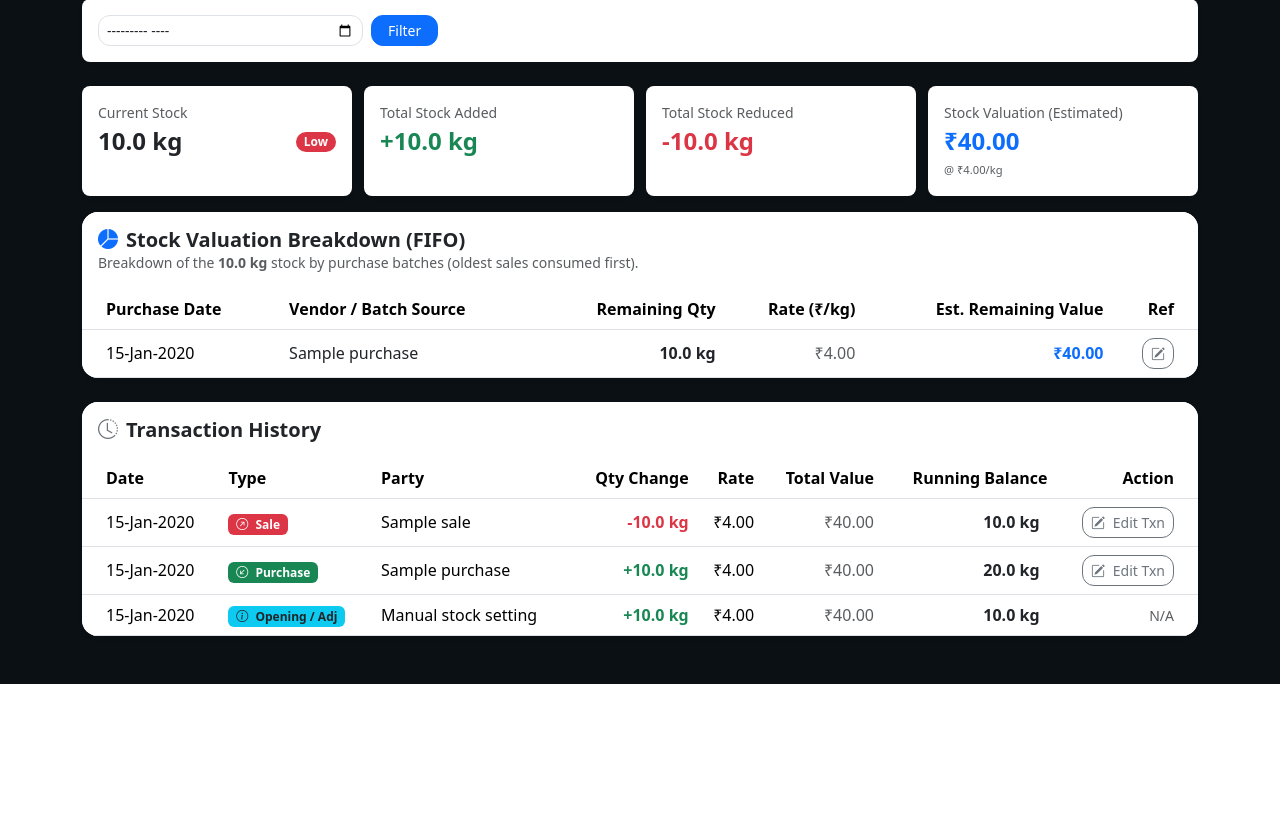
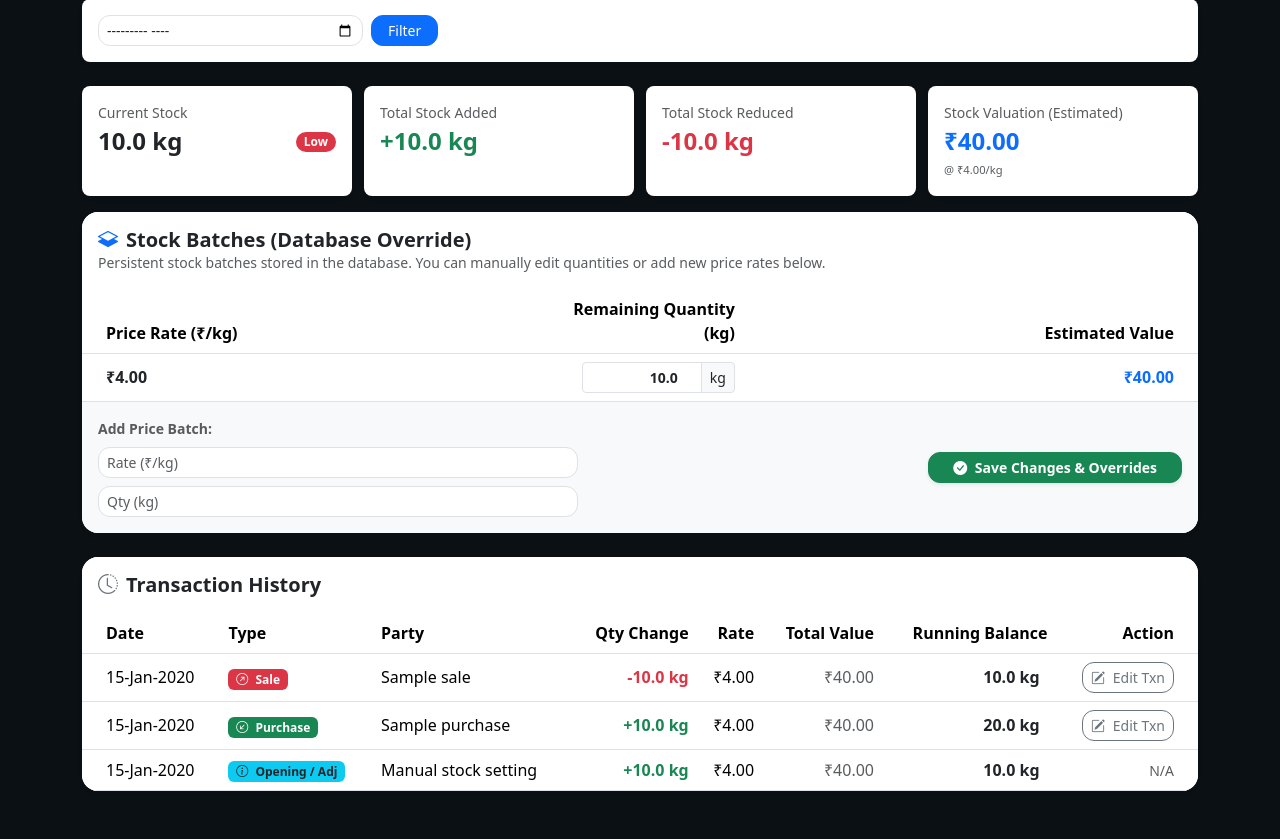
Before and after one commit to yash755/mayachem, a Flask app: page /product/1/ledger in a window 1280 px wide. Shown: the part 191-1030 px from the top of the page. Before the commit the page ends 875 px from the top, so only its background shows below. Run offline with Flask 3, Linux system fonts and the light colour scheme; the visitor is signed in with stand-in values (Sample User, id 1); tables that the repository leaves empty hold one stand-in row (values such as "Sample post"); some libraries are stand-ins or nearby versions.

Commit message:
feat: migrate from dynamic FIFO to persistent DB stock batches with override support

```diff
--- a/app.py
+++ b/app.py
@@ -76,6 +76,18 @@ def create_app(test_config: Optional[dict] = None) -> Flask:
                 db.session.add(ExpenseCategory(name=cat_name))
             db.session.commit()
 
+        # Seed ProductBatch for existing products if ProductBatch is empty
+        if ProductBatch.query.count() == 0:
+            for p in Product.query.all():
+                if p.current_stock_kg != 0:
+                    batch = ProductBatch(
+                        product_id=p.id,
+                        rate=p.valuation_rate or 0.0,
+                        quantity_kg=p.current_stock_kg
+                    )
+                    db.session.add(batch)
+            db.session.commit()
+
     register_routes(app)
     register_cli(app)
 
@@ -386,6 +398,38 @@ class Product(db.Model):
 
     def __repr__(self) -> str:
         return f"<Product {self.name} {self.current_stock_kg}kg>"
+
+class ProductBatch(db.Model):
+    id = db.Column(db.Integer, primary_key=True)
+    product_id = db.Column(db.Integer, db.ForeignKey("product.id"), nullable=False)
+    rate = db.Column(db.Float, nullable=False, default=0.0)
+    quantity_kg = db.Column(db.Float, nullable=False, default=0.0)
+
+    product = db.relationship("Product", backref=db.backref("batches", cascade="all, delete-orphan"))
+
+    def __repr__(self) -> str:
+        return f"<ProductBatch product={self.product_id} rate={self.rate} qty={self.quantity_kg}>"
+
+def adjust_batch_stock(product_id, rate, amount):
+    """
+    Adjusts the stock of a specific product batch (rate-based).
+    If the batch doesn't exist, it creates a new one.
+    """
+    rate = round(float(rate or 0.0), 4)
+    batch = ProductBatch.query.filter_by(product_id=product_id, rate=rate).first()
+    if not batch:
+        batch = ProductBatch(product_id=product_id, rate=rate, quantity_kg=0.0)
+        db.session.add(batch)
+    batch.quantity_kg = round((batch.quantity_kg or 0.0) + amount, 2)
+
+def sync_product_total_stock(product_id):
+    """
+    Synchronizes a product's current_stock_kg to be the sum of all its batches.
+    """
+    prod = Product.query.get(product_id)
+    if prod:
+        total_stock = sum(b.quantity_kg for b in prod.batches)
+        prod.current_stock_kg = round(total_stock, 2)
 
 class Location(db.Model):
     id = db.Column(db.Integer, primary_key=True)
@@ -1810,6 +1854,8 @@ def register_routes(app: Flask) -> None:
                             prod = Product.query.get(old_item.product_id)
                             if prod:
                                 prod.change_stock(old_item.quantity_kg)
+                                adjust_batch_stock(old_item.product_id, old_item.cost_rate_per_kg or 0.0, old_item.quantity_kg)
+                                sync_product_total_stock(old_item.product_id)
 
                     SaleItem.query.filter_by(sale_id=sale.id).delete()
 
@@ -1916,6 +1962,8 @@ def register_routes(app: Flask) -> None:
                             prod = Product.query.get(item.product_id)
                             if prod:
                                 prod.change_stock(-qty_kg)
+                                adjust_batch_stock(item.product_id, item.cost_rate_per_kg or 0.0, -qty_kg)
+                                sync_product_total_stock(item.product_id)
 
                     sale.quantity_kg = total_qty
 
@@ -2006,6 +2054,8 @@ def register_routes(app: Flask) -> None:
                     prod = Product.query.get(item.product_id)
                     if prod:
                         prod.change_stock(item.quantity_kg)
+                        adjust_batch_stock(item.product_id, item.cost_rate_per_kg or 0.0, item.quantity_kg)
+                        sync_product_total_stock(item.product_id)
 
             db.session.delete(sale)
             commit_or_rollback()
@@ -2103,6 +2153,8 @@ def register_routes(app: Flask) -> None:
                             prod = Product.query.get(item.product_id)
                             if prod:
                                 prod.change_stock(qty)
+                                adjust_batch_stock(item.product_id, item.rate_per_kg or 0.0, qty)
+                                sync_product_total_stock(item.product_id)
 
                 # Add freight to subtotal
                 subtotal += freight
@@ -2182,6 +2234,8 @@ def register_routes(app: Flask) -> None:
                         prod = Product.query.get(old_item.product_id)
                         if prod:
                             prod.change_stock(-old_item.quantity_kg)
+                            adjust_batch_stock(old_item.product_id, old_item.rate_per_kg or 0.0, -old_item.quantity_kg)
+                            sync_product_total_stock(old_item.product_id)
 
                 PurchaseItem.query.filter_by(purchase_id=purchase.id).delete()
 
@@ -2216,6 +2270,8 @@ def register_routes(app: Flask) -> None:
                             prod = Product.query.get(new_item.product_id)
                             if prod:
                                 prod.change_stock(qty)
+                                adjust_batch_stock(new_item.product_id, new_item.rate_per_kg or 0.0, qty)
+                                sync_product_total_stock(new_item.product_id)
 
                 # Add freight
                 subtotal += purchase.freight
@@ -2268,6 +2324,8 @@ def register_routes(app: Flask) -> None:
                 prod = Product.query.get(item.product_id)
                 if prod:
                     prod.change_stock(-item.quantity_kg)
+                    adjust_batch_stock(item.product_id, item.rate_per_kg or 0.0, -item.quantity_kg)
+                    sync_product_total_stock(item.product_id)
 
         db.session.delete(purchase)
         db.session.commit()
@@ -2658,11 +2716,22 @@ def register_routes(app: Flask) -> None:
     @app.route("/product/<int:id>/edit", methods=["POST"])
     def edit_product(id):
         p = Product.query.get_or_404(id)
+
+        new_stock = float(request.form.get("current_stock") or 0)
+        new_val_rate = float(request.form.get("valuation_rate") or 0)
+
         p.name = request.form.get("name")
         p.min_stock_kg = float(request.form.get("min_stock") or 0)
-        p.current_stock_kg = float(request.form.get("current_stock") or 0)
-        p.valuation_rate = float(request.form.get("valuation_rate") or 0)
+        p.valuation_rate = new_val_rate
+
+        current_sum = sum(b.quantity_kg for b in p.batches)
+        diff = new_stock - current_sum
+        if diff != 0:
+            adjust_batch_stock(p.id, new_val_rate, diff)
+
+        sync_product_total_stock(p.id)
         db.session.commit()
+
         flash(f"Product {p.name} updated", "success")
         return redirect(url_for("products_list"))
 
@@ -2673,6 +2742,42 @@ def register_routes(app: Flask) -> None:
         db.session.commit()
         flash("Product deleted", "info")
         return redirect(url_for("products_list"))
+
+    @app.route("/product/<int:id>/batch/override", methods=["POST"])
+    def product_batch_override(id):
+        p = Product.query.get_or_404(id)
+        try:
+            batch_ids = request.form.getlist("batch_id[]")
+            quantities = request.form.getlist("quantity_kg[]")
+
+            for i in range(min(len(batch_ids), len(quantities))):
+                b_id = int(batch_ids[i])
+                q_val = float(quantities[i] or 0.0)
+                batch = ProductBatch.query.get(b_id)
+                if batch and batch.product_id == id:
+                    batch.quantity_kg = round(q_val, 2)
+
+            # Handle new custom batch
+            new_rate_str = request.form.get("new_rate")
+            new_qty_str = request.form.get("new_qty")
+            if new_rate_str and new_rate_str.strip() and new_qty_str and new_qty_str.strip():
+                rate_val = round(float(new_rate_str), 4)
+                qty_val = round(float(new_qty_str), 2)
+                existing = ProductBatch.query.filter_by(product_id=id, rate=rate_val).first()
+                if existing:
+                    existing.quantity_kg = qty_val
+                else:
+                    new_batch = ProductBatch(product_id=id, rate=rate_val, quantity_kg=qty_val)
+                    db.session.add(new_batch)
+
+            sync_product_total_stock(id)
+            db.session.commit()
+            flash("Stock batches and overall stock updated successfully", "success")
+        except Exception as exc:
+            db.session.rollback()
+            flash(f"Error updating batches: {exc}", "danger")
+
+        return redirect(url_for("product_stock_ledger", id=id))
 
     @app.route("/product/<int:id>/ledger")
     def product_stock_ledger(id):
@@ -2785,113 +2890,19 @@ def register_routes(app: Flask) -> None:
         display_stock = running_bal
         estimated_valuation = round(display_stock * (p.valuation_rate or 0.0), 2)
 
-        # FIFO stock batch breakdown as of end of this period
-        # Group purchases by rate, preserving their chronological order
-        from collections import defaultdict
-        purchases_by_rate = defaultdict(list)
-        for item, purchase in purchases_query:
-            if not filter_start or purchase.date < date(filter_yr + (1 if filter_mo == 12 else 0), 1 if filter_mo == 12 else filter_mo + 1, 1):
-                purchases_by_rate[item.rate_per_kg or 0.0].append({
-                    "date": purchase.date,
-                    "vendor": purchase.vendor_name,
-                    "qty": item.quantity_kg or 0.0,
-                    "rate": item.rate_per_kg or 0.0,
-                    "purchase_id": purchase.id
-                })
-
-        # Sort each rate's purchase batches chronologically (oldest first)
-        for r_val in purchases_by_rate:
-            purchases_by_rate[r_val].sort(key=lambda x: (x["date"], x["purchase_id"]))
-
-        # Group sales by CP (cost_rate_per_kg)
-        sales_by_rate = defaultdict(float)
-        for item, sale in sales_query:
-            if not filter_start or sale.date < date(filter_yr + (1 if filter_mo == 12 else 0), 1 if filter_mo == 12 else filter_mo + 1, 1):
-                sales_by_rate[item.cost_rate_per_kg or 0.0] += (item.quantity_kg or 0.0)
-
+        # Fetch batches from the database
+        db_batches = ProductBatch.query.filter_by(product_id=id).order_by(ProductBatch.rate.desc()).all()
         breakdown = []
-        for rate, batches in purchases_by_rate.items():
-            sales_to_consume = sales_by_rate.get(rate, 0.0)
-            for batch in batches:
-                p_qty = batch["qty"]
-                if sales_to_consume >= p_qty:
-                    sales_to_consume -= p_qty
-                else:
-                    remaining_qty = p_qty - sales_to_consume
-                    sales_to_consume = 0.0
-                    if remaining_qty > 0:
-                        breakdown.append({
-                            "date": batch["date"],
-                            "vendor": batch["vendor"],
-                            "remaining_qty": round(remaining_qty, 2),
-                            "rate": batch["rate"],
-                            "total_val": round(remaining_qty * batch["rate"], 2),
-                            "ref_url": url_for("edit_purchase", purchase_id=batch["purchase_id"]),
-                            "ref_text": f"Purchase #{batch['purchase_id']}"
-                        })
-
-        # Reconcile with display stock
-        total_breakdown_qty = sum(b["remaining_qty"] for b in breakdown)
-
-        if display_stock > total_breakdown_qty:
-            excess_qty = round(display_stock - total_breakdown_qty, 2)
+        for batch in db_batches:
             breakdown.append({
-                "date": None,
-                "vendor": "Opening Stock / Adjustment",
-                "remaining_qty": excess_qty,
-                "rate": p.valuation_rate or 0.0,
-                "total_val": round(excess_qty * (p.valuation_rate or 0.0), 2),
-                "ref_url": None,
-                "ref_text": "System Baseline"
+                "id": batch.id,
+                "remaining_qty": batch.quantity_kg,
+                "rate": batch.rate,
+                "total_val": round(batch.quantity_kg * batch.rate, 2)
             })
-        elif display_stock < total_breakdown_qty:
-            surplus = round(total_breakdown_qty - display_stock, 2)
-            # Trim the oldest batches first: sort ascending by date
-            breakdown.sort(key=lambda x: x["date"] or date(1900, 1, 1))
-            reconciled_breakdown = []
-            for b in breakdown:
-                if surplus > 0:
-                    if b["remaining_qty"] <= surplus:
-                        surplus = round(surplus - b["remaining_qty"], 2)
-                    else:
-                        b["remaining_qty"] = round(b["remaining_qty"] - surplus, 2)
-                        b["total_val"] = round(b["remaining_qty"] * b["rate"], 2)
-                        surplus = 0.0
-                        reconciled_breakdown.append(b)
-                else:
-                    reconciled_breakdown.append(b)
-            breakdown = reconciled_breakdown
-
-        # Consolidate breakdown entries of the same price/rate AND same vendor
-        consolidated = {}
-        for b in breakdown:
-            rate = b["rate"]
-            vendor = b["vendor"] or ""
-            key = (rate, vendor)
-            if key not in consolidated:
-                consolidated[key] = {
-                    "date": b["date"],
-                    "vendor": vendor,
-                    "remaining_qty": 0.0,
-                    "rate": rate,
-                    "total_val": 0.0,
-                    "ref_url": b["ref_url"],
-                    "ref_text": b["ref_text"]
-                }
-            consolidated[key]["remaining_qty"] += b["remaining_qty"]
-            consolidated[key]["total_val"] += b["total_val"]
-            if b["date"] and (consolidated[key]["date"] is None or b["date"] > consolidated[key]["date"]):
-                consolidated[key]["date"] = b["date"]
-                consolidated[key]["ref_url"] = b["ref_url"]
-                consolidated[key]["ref_text"] = b["ref_text"]
-
-        breakdown = list(consolidated.values())
-        for b in breakdown:
-            b["remaining_qty"] = round(b["remaining_qty"], 2)
-            b["total_val"] = round(b["total_val"], 2)
-
-        # Sort newest remaining batches first for layout display (opening stock goes to bottom)
-        breakdown.sort(key=lambda x: x["date"] or date(1900, 1, 1), reverse=True)
+
+        display_stock = running_bal if filter_start else p.current_stock_kg
+        estimated_valuation = sum(b["total_val"] for b in breakdown)
 
 
         return render_template(
--- a/templates/product_ledger.html
+++ b/templates/product_ledger.html
@@ -138,65 +138,45 @@
     </div>
 </div>
 
-<!-- FIFO Stock Batch Breakdown -->
+<!-- Stock Batches (Database Override) -->
 <div class="card shadow-sm border-0 rounded-4 overflow-hidden mb-4">
     <div class="card-header bg-white border-0 py-3">
-        <h5 class="mb-0 fw-bold text-dark"><i class="bi bi-pie-chart-fill me-2 text-primary"></i>Stock Valuation Breakdown (FIFO)</h5>
-        <p class="text-muted small mb-0">Breakdown of the <strong>{{ "%.1f"|format(display_stock) }} kg</strong> stock by purchase batches (oldest sales consumed first).</p>
+        <h5 class="mb-0 fw-bold text-dark"><i class="bi bi-layers-half me-2 text-primary"></i>Stock Batches (Database Override)</h5>
+        <p class="text-muted small mb-0">Persistent stock batches stored in the database. You can manually edit quantities or add new price rates below.</p>
     </div>
+    <form action="{{ url_for('product_batch_override', id=product.id) }}" method="POST" class="m-0">
         <div class="card-body p-0">
             <div class="table-responsive">
                 <table class="table align-middle mb-0">
                     <thead class="bg-light">
                         <tr>
-                        <th class="ps-4">Purchase Date</th>
-                        <th>Vendor / Batch Source</th>
-                        <th class="text-end">Remaining Qty</th>
-                        <th class="text-end">Rate (₹/kg)</th>
-                        <th class="text-end">Est. Remaining Value</th>
-                        <th class="text-end pe-4 d-print-none">Ref</th>
+                            <th class="ps-4">Price Rate (₹/kg)</th>
+                            <th class="text-end" style="width: 200px;">Remaining Quantity (kg)</th>
+                            <th class="text-end pe-4">Estimated Value</th>
                         </tr>
                     </thead>
                     <tbody>
                         {% for batch in stock_breakdown %}
                         <tr>
-                        <td class="ps-4">
-                            {% if batch.date %}
-                            {{ batch.date.strftime('%d-%b-%Y') }}
-                            {% else %}
-                            <span class="text-muted font-monospace">--</span>
-                            {% endif %}
+                            <td class="ps-4 fw-bold text-dark">
+                                ₹{{ "%.2f"|format(batch.rate) }}
+                                <input type="hidden" name="batch_id[]" value="{{ batch.id }}">
                             </td>
-                        <td>
-                            {% if batch.date %}
-                            <span class="fw-medium text-dark">{{ batch.vendor }}</span>
-                            {% else %}
-                            <span class="text-muted italic">{{ batch.vendor }}</span>
-                            {% endif %}
+                            <td class="text-end">
+                                <span class="d-none d-print-inline">{{ "%.1f"|format(batch.remaining_qty) }} kg</span>
+                                <div class="input-group input-group-sm justify-content-end d-print-none">
+                                    <input type="number" step="0.01" class="form-control text-end fw-semibold" style="max-width: 120px;" name="quantity_kg[]" value="{{ batch.remaining_qty }}">
+                                    <span class="input-group-text">kg</span>
+                                </div>
                             </td>
-                        <td class="text-end fw-bold text-dark">
-                            {{ "%.1f"|format(batch.remaining_qty) }} kg
-                        </td>
-                        <td class="text-end text-muted">
-                            ₹{{ "%.2f"|format(batch.rate) }}
-                        </td>
-                        <td class="text-end fw-semibold text-primary">
+                            <td class="text-end fw-semibold text-primary pe-4">
                                 ₹{{ "%.2f"|format(batch.total_val) }}
-                        </td>
-                        <td class="text-end pe-4 d-print-none">
-                            {% if batch.ref_url %}
-                            <a href="{{ batch.ref_url }}" class="btn btn-sm btn-outline-secondary">
-                                <i class="bi bi-pencil-square"></i>
-                            </a>
-                            {% else %}
-                            <span class="text-muted small">--</span>
-                            {% endif %}
                             </td>
                         </tr>
                         {% else %}
                         <tr>
-                        <td colspan="6" class="text-center py-4 text-muted">
-                            No batches currently in stock. Stock is empty.
+                            <td colspan="3" class="text-center py-4 text-muted">
+                                No price batches currently in stock.
                             </td>
                         </tr>
                         {% endfor %}
@@ -204,6 +184,20 @@
                 </table>
             </div>
         </div>
+
+        <div class="card-footer bg-light border-0 py-3 d-print-none">
+            <div class="d-flex flex-wrap align-items-center justify-content-between gap-3">
+                <div class="d-flex align-items-center gap-2 flex-grow-1" style="max-width: 480px;">
+                    <span class="text-muted small fw-bold text-nowrap">Add Price Batch:</span>
+                    <input type="number" step="0.01" class="form-control form-control-sm" name="new_rate" placeholder="Rate (₹/kg)">
+                    <input type="number" step="0.01" class="form-control form-control-sm" name="new_qty" placeholder="Qty (kg)">
+                </div>
+                <button type="submit" class="btn btn-sm btn-success px-4 fw-bold shadow-sm">
+                    <i class="bi bi-check-circle-fill me-1"></i> Save Changes & Overrides
+                </button>
+            </div>
+        </div>
+    </form>
 </div>
 
 <!-- Detailed Transactions -->
```
Lines whose indentation alone changed are shown as unchanged.
